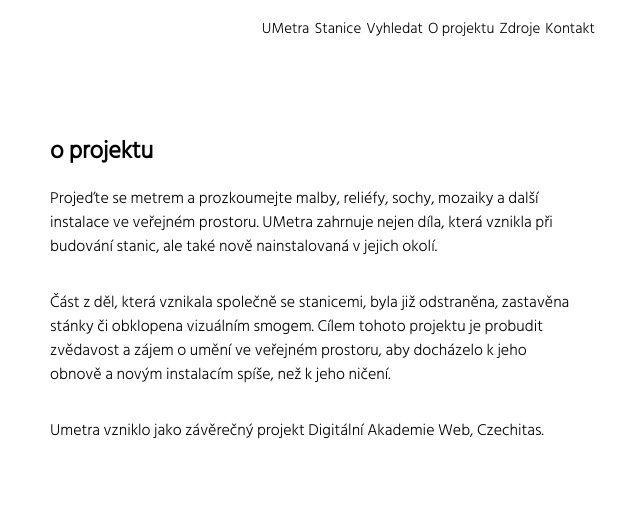
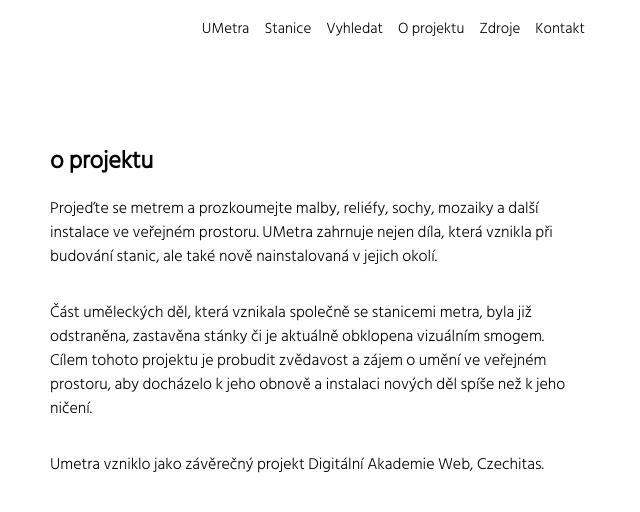
Before and after one commit to hrafil/UMetra_next.js, a Next.js app: page /about in a window 1280 px wide. Shown: the top 512 px of the page, without its empty margins (365-1005 px from the left). Built offline with nearby package versions, Linux system fonts and the light colour scheme.

Commit message:
POsledni upravy

```diff
--- a/components/Nav/RightNav.jsx
+++ b/components/Nav/RightNav.jsx
@@ -7,12 +7,12 @@ const Ul = styled.ul`
   display: flex;
   flex-direction: row;
   justify-content: flex-end;
-  margin-bottom: 0;
+  margin-bottom: 10px;
 
   li {
     text-align: center;
     font-size: 15px;
-    padding-right: 5px;
+    padding-right: 15px;
   }
 
   @media (max-width: 768px) {
@@ -29,7 +29,7 @@ const Ul = styled.ul`
     height: 100vh;
     width: 100vw;
     padding-top: 3rem;
-    font-size: 20px;
+    font-size: 25px;
 
     li {
       color: #fff;
--- a/pages/about.js
+++ b/pages/about.js
@@ -11,10 +11,11 @@ const About = () => {
       </p>
 
       <p className={styles.text}>
-        Část z děl, která vznikala společně se stanicemi, byla již odstraněna,
-        zastavěna stánky či obklopena vizuálním smogem. Cílem tohoto projektu je
-        probudit zvědavost a zájem o umění ve veřejném prostoru, aby docházelo k
-        jeho obnově a novým instalacím spíše, než k jeho ničení.
+        Část uměleckých děl, která vznikala společně se stanicemi metra, byla
+        již odstraněna, zastavěna stánky či je aktuálně obklopena vizuálním
+        smogem. Cílem tohoto projektu je probudit zvědavost a zájem o umění ve
+        veřejném prostoru, aby docházelo k jeho obnově a instalaci nových děl
+        spíše než k jeho ničení.
       </p>
       <p className={styles.text}>
         Umetra vzniklo jako závěrečný projekt Digitální Akademie Web, Czechitas.
--- a/pages/line-a.js
+++ b/pages/line-a.js
@@ -1,7 +1,9 @@
 import { getStationA } from '../lib/stationA';
 import CreateLine from '../components/CreateLine';
+import { useEffect } from 'react';
 
 const LineA = ({ lines }) => {
+  useEffect(() => window.scrollTo(0, 1950), []);
   return (
     <CreateLine
       key={lines.station}
--- a/pages/line-c.js
+++ b/pages/line-c.js
@@ -1,7 +1,9 @@
 import { getStationC } from '../lib/stationC';
 import CreateLine from '../components/CreateLine';
+import { useEffect } from 'react';
 
 const LineC = ({ lines }) => {
+  useEffect(() => window.scrollTo(0, 2185), []);
   return (
     <CreateLine
       key={lines.station}
```
